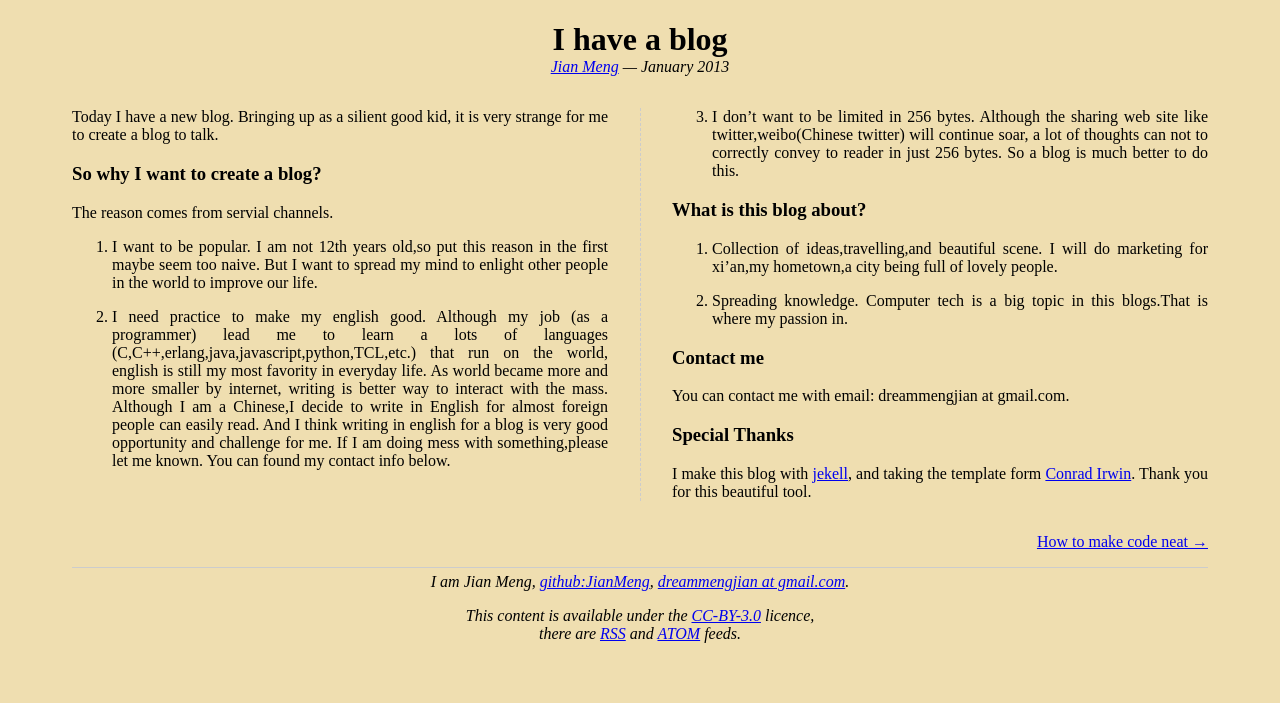
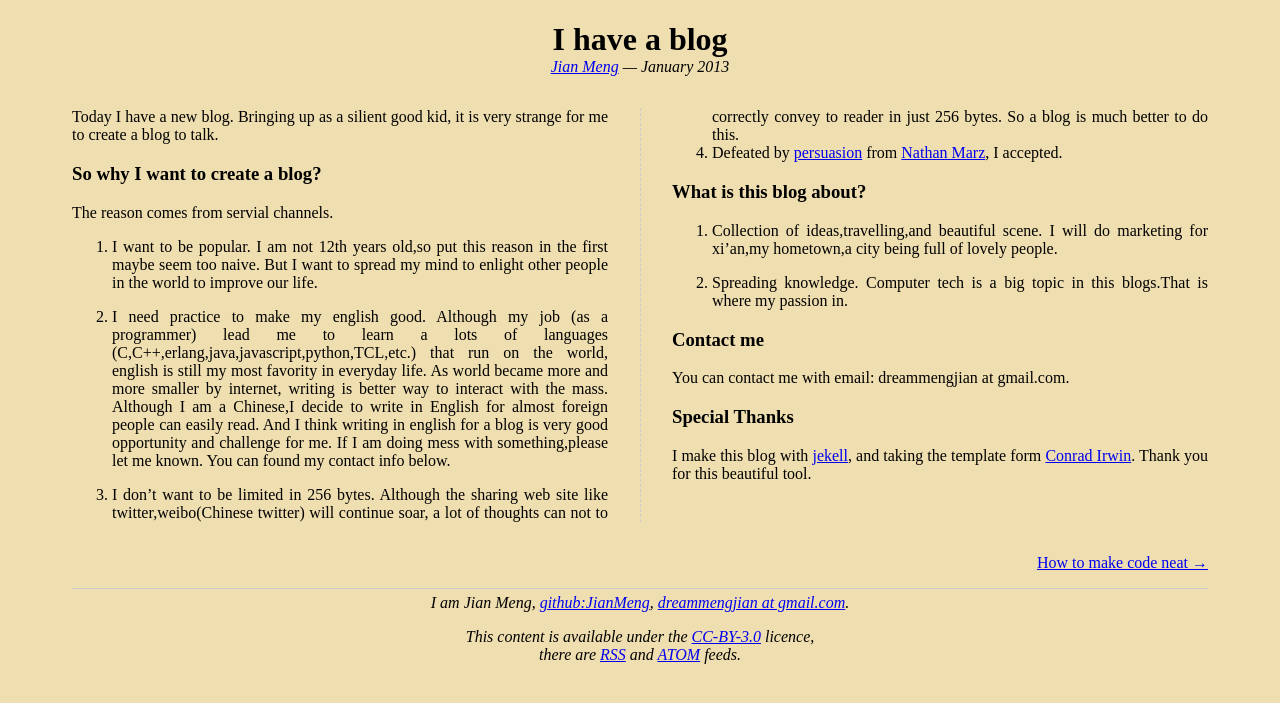
Before and after one commit to JianMeng/jianmeng.github.com, a Jekyll site: the page built from _posts/2013-01-01-I-have-a-blog.md, in a window 1280 px wide. Shown: the top 703 px of the page. Built offline with Jekyll 4.4.1, drawn with Linux system fonts in a browser that asks for light colours.

Commit message:
add a reason

```diff
--- a/_posts/2013-01-01-I-have-a-blog.md
+++ b/_posts/2013-01-01-I-have-a-blog.md
@@ -28,6 +28,10 @@ The reason comes from servial channels.
    will continue soar, a lot of thoughts can not to correctly convey to reader in just 256 bytes.
    So a blog is much better to do this.
 
+4. Defeated by [persuasion](http://nathanmarz.com/blog/you-should-blog-even-if-you-have-no-readers.html) from
+   [Nathan Marz](http://nathanmarz.com), I accepted.
+
+
 What is this blog about?
 ========================
 
```
